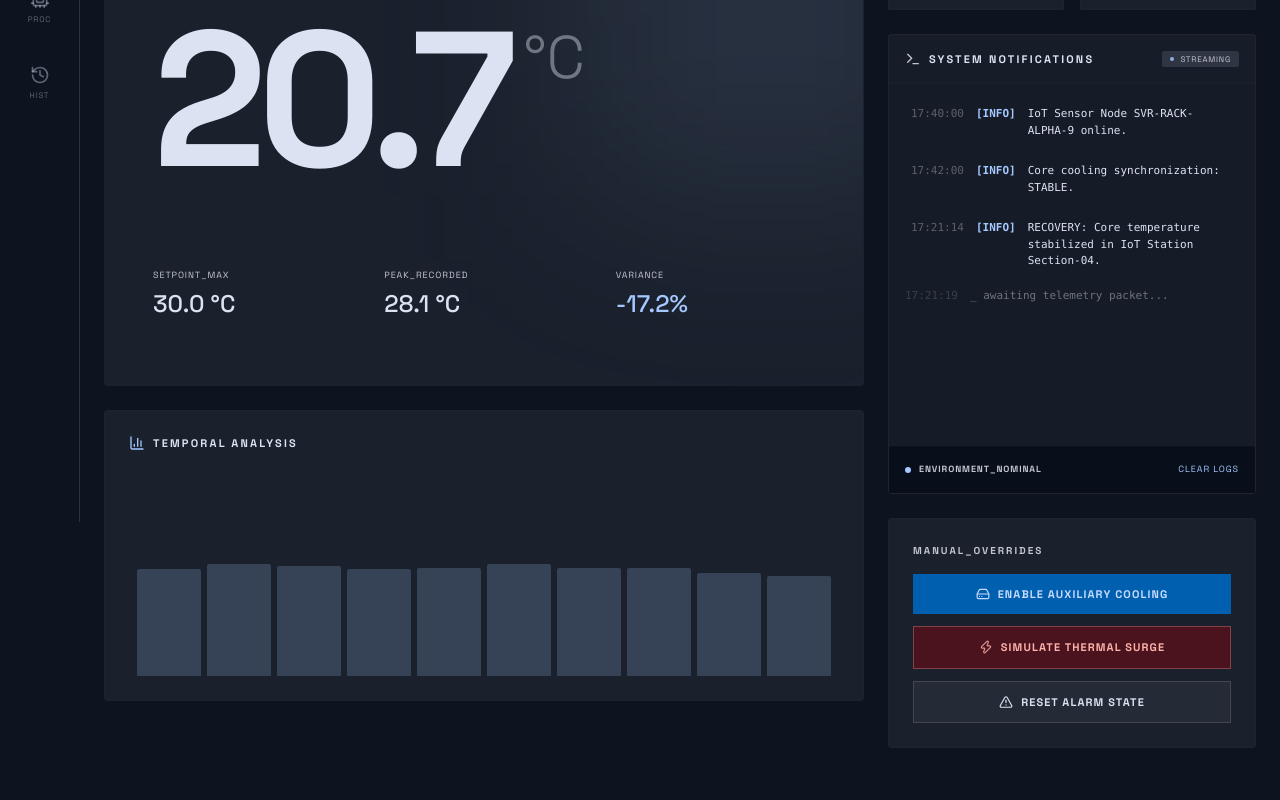
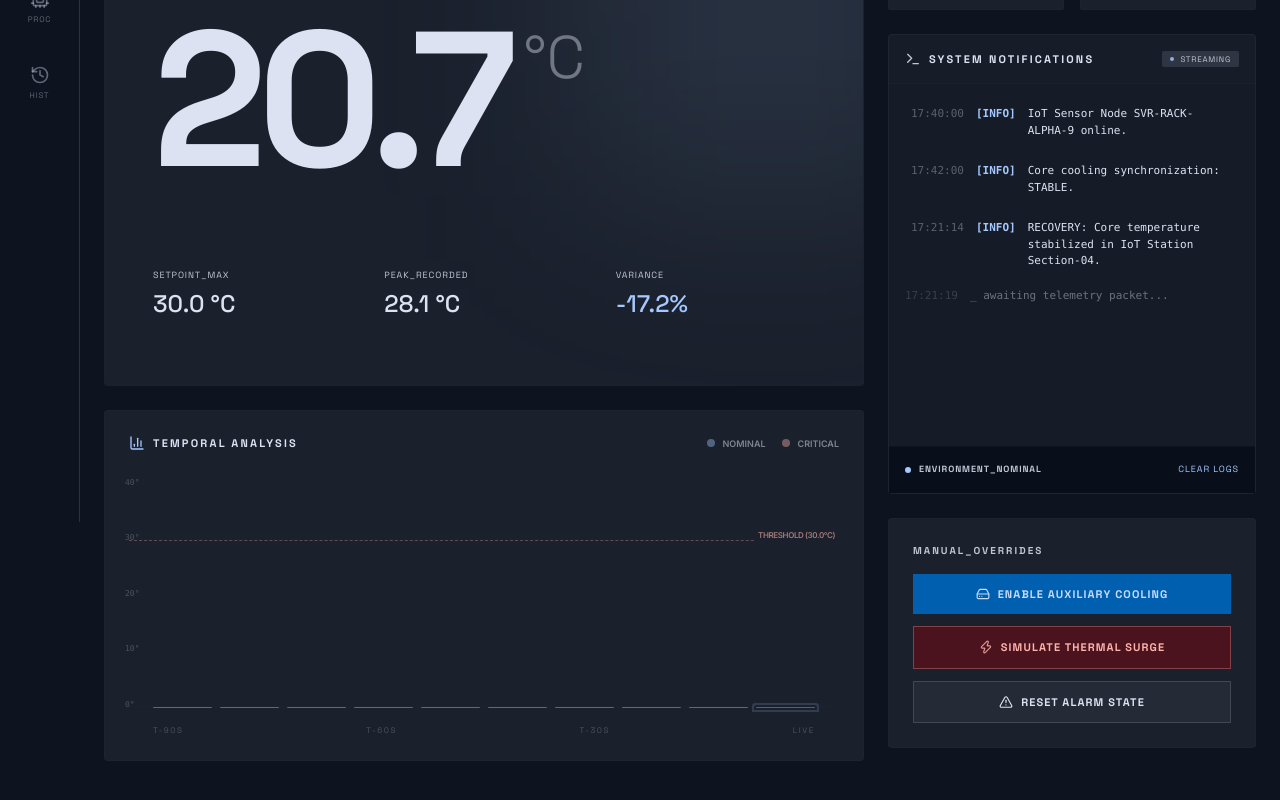
Before and after one commit to Jeyzimtech/Smart-Dashboard, a React (Vite) app: page / in a window 1280 px wide. Shown: the part 278-1078 px from the top of the page. Built offline with nearby package versions, Linux system fonts and the light colour scheme.

Commit message:
feat: enhance temporal analysis with grid, threshold, and labels

```diff
--- a/src/App.jsx
+++ b/src/App.jsx
@@ -144,17 +144,57 @@ const App = () => {
           <section className="col-span-12 lg:col-span-8 space-y-6">
             <MetricHero temperature={temperature} isCritical={isCritical} peakTemp={peakTemp} />
 
-            <div className="bg-surface-container rounded-lg p-6 border border-outline-variant/10">
-              <div className="flex justify-between items-center mb-8">
+            <div className="bg-surface-container rounded-lg p-6 border border-outline-variant/10 relative overflow-hidden">
+              <div className="flex justify-between items-center mb-8 relative z-10">
                 <div className="flex items-center gap-2">
                   <BarChart3 className="text-primary w-4 h-4" />
                   <h3 className="text-[11px] font-headline tracking-[0.2em] font-bold text-on-surface uppercase">Temporal Analysis</h3>
                 </div>
+                <div className="flex items-center gap-4">
+                   <div className="flex items-center gap-2 text-[9px] uppercase font-bold text-on-surface-variant/60">
+                     <span className="w-2 h-2 rounded-full bg-primary/40"></span> Nominal
+                   </div>
+                   <div className="flex items-center gap-2 text-[9px] uppercase font-bold text-on-surface-variant/60">
+                     <span className="w-2 h-2 rounded-full bg-error/40"></span> Critical
+                   </div>
+                </div>
               </div>
-              <div className="h-48 flex items-end gap-1.5 relative px-2">
-                {tempHistory.map((val, i) => (
-                  <div key={i} className={`flex-1 transition-all rounded-t-[2px] ${val > 30 ? 'bg-error/40' : val > 28 ? 'bg-tertiary/40' : 'bg-primary/20'}`} style={{ height: `${Math.min(100, (val / 40) * 100)}%` }}></div>
-                ))}
+
+              <div className="h-56 relative group">
+                {/* Grid Lines */}
+                <div className="absolute inset-x-0 top-0 h-full border-b border-outline-variant/5 flex flex-col justify-between pointer-events-none">
+                  {[40, 30, 20, 10, 0].map(level => (
+                    <div key={level} className="relative w-full border-t border-outline-variant/5">
+                      <span className="absolute -left-1 -top-2 text-[8px] font-mono text-on-surface-variant/30">{level}°</span>
+                    </div>
+                  ))}
+                </div>
+
+                {/* Threshold Line */}
+                <div className="absolute inset-x-0 border-t border-error/30 border-dashed z-20 pointer-events-none" style={{ top: '25%' }}>
+                   <span className="absolute right-0 -top-3 text-[8px] font-bold text-error/60 bg-surface-container px-1 uppercase tracking-tighter">Threshold (30.0°C)</span>
+                </div>
+
+                {/* Bars */}
+                <div className="absolute inset-0 flex items-end gap-1 sm:gap-2 px-6 pt-4">
+                  {tempHistory.map((val, i) => (
+                    <div key={i} className="flex-1 flex flex-col items-center group/bar relative">
+                      <span className={`absolute -top-6 text-[9px] font-mono font-bold transition-all opacity-0 group-hover/bar:opacity-100 group-last:opacity-100 ${val > 30 ? 'text-error' : 'text-primary'}`}>
+                        {val.toFixed(1)}
+                      </span>
+                      <div
+                        className={`w-full transition-all duration-700 rounded-t-[2px] relative ${val > 30 ? 'bg-error/40 border-t border-error/50 shadow-[0_0_15px_-5px_rgba(255,180,171,0.3)]' : 'bg-primary/20 border-t border-primary/30'} ${i === tempHistory.length - 1 ? 'ring-2 ring-primary/20 ring-offset-2 ring-offset-surface-container animate-pulse' : ''}`}
+                        style={{ height: `${Math.min(100, (val / 40) * 100)}%` }}
+                      ></div>
+                    </div>
+                  ))}
+                </div>
+              </div>
+              <div className="mt-4 flex justify-between px-6 text-[8px] font-headline tracking-[0.2em] text-on-surface-variant/30 uppercase">
+                 <span>T-90s</span>
+                 <span>T-60s</span>
+                 <span>T-30s</span>
+                 <span>Live</span>
               </div>
             </div>
           </section>
```
